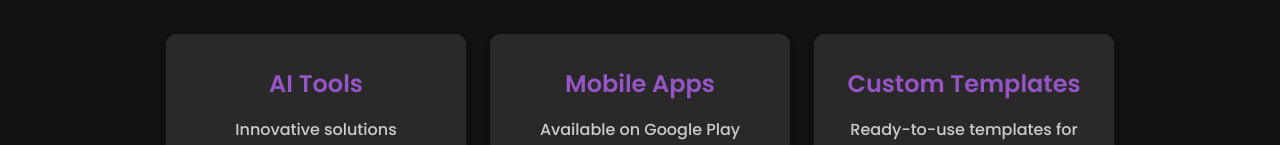
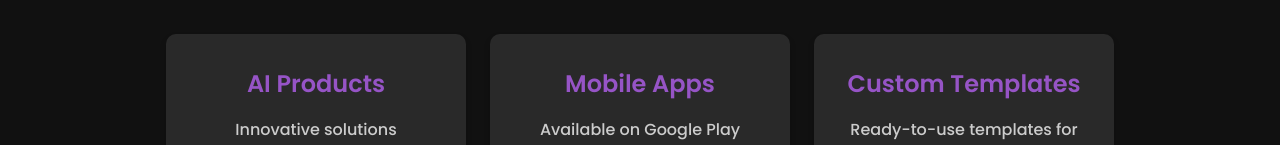
Before and after one commit to innoaitechsolution/innoaitechsolution-website, a React (Create React App) app: page / in a window 1280 px wide. Shown: the part 1247-1392 px from the top of the page. Built offline with nearby package versions, Linux system fonts and the light colour scheme.

Commit message:
Update HomePage and ProductsPage: Adjust sections for better layout

```diff
--- a/src/components/HomePage/HomePage.js
+++ b/src/components/HomePage/HomePage.js
@@ -40,7 +40,7 @@ const HomePage = () => {
         <h2>Our Digital Products</h2>
         <div className="product-list">
           <div className="product-item">
-            <h3>AI Tools</h3>
+            <h3>AI Products</h3>
             <p>Innovative solutions powered by artificial intelligence.</p>
           </div>
           <div className="product-item">
--- a/src/components/Products/ProductsPage.js
+++ b/src/components/Products/ProductsPage.js
@@ -9,10 +9,10 @@ const ProductsPage = () => {
   const products = [
     {
       id: 1,
-      name: "AI Product",
+      name: "AI Products",
       description: "Revolutionize your productivity with our AI-powered solutions.",
       image: aiToolsImage,
-      buttonText: "Shop AI Tools",
+      buttonText: "Shop AI Products",
       buttonLink: "https://innoaits.gumroad.com/l/ai-prompt-list?_gl=1*7y6a5e*_ga*NjAxMzgzNjcyLjE3MzIwOTMwNjQ.*_ga_6LJN6D94N6*MTczNjcyMjU5MC4xOC4xLjE3MzY3MjI2MzYuMC4wLjA.",
     },
     {
```
